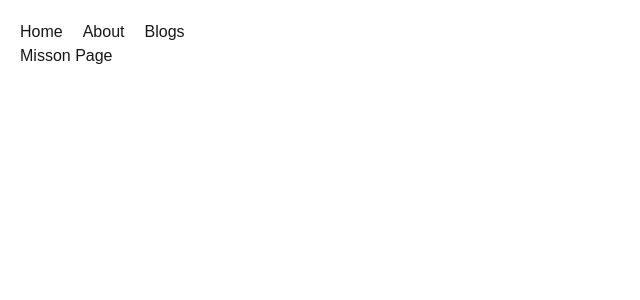
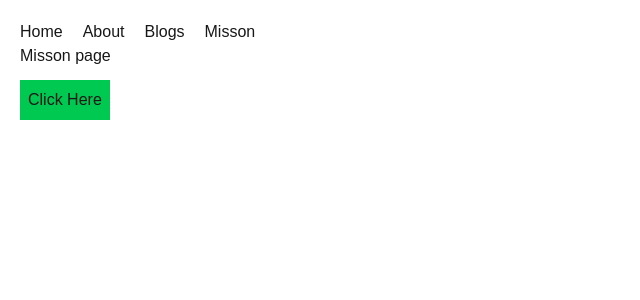
Before and after one commit to devsamin/Learn-Next.js, a Next.js app: page /about/misson in a window 1280 px wide. Shown: the top 300 px of the page, without its empty margins (0-640 px from the left). Built offline with nearby package versions, Linux system fonts and the light colour scheme.

Commit message:
use client componet

```diff
--- a/app/about/misson/page.js
+++ b/app/about/misson/page.js
@@ -1,5 +1,17 @@
+"use client";
 import React from "react";
 
 export default function Misson() {
-  return <div>Misson Page</div>;
+  return (
+    <div>
+      <div>Misson page</div>
+
+      <button
+        onClick={() => console.log("I have click hered")}
+        className="mt-3 p-2 bg-green-500 "
+      >
+        Click Here
+      </button>
+    </div>
+  );
 }
--- a/app/layout.js
+++ b/app/layout.js
@@ -34,6 +34,9 @@ export default function RootLayout({ children }) {
             <li>
               <Link href={"/blogs"}>Blogs</Link>
             </li>
+            <li>
+              <Link href={"/about/misson"}>Misson</Link>
+            </li>
           </ul>
         </nav>
         {children}
```
